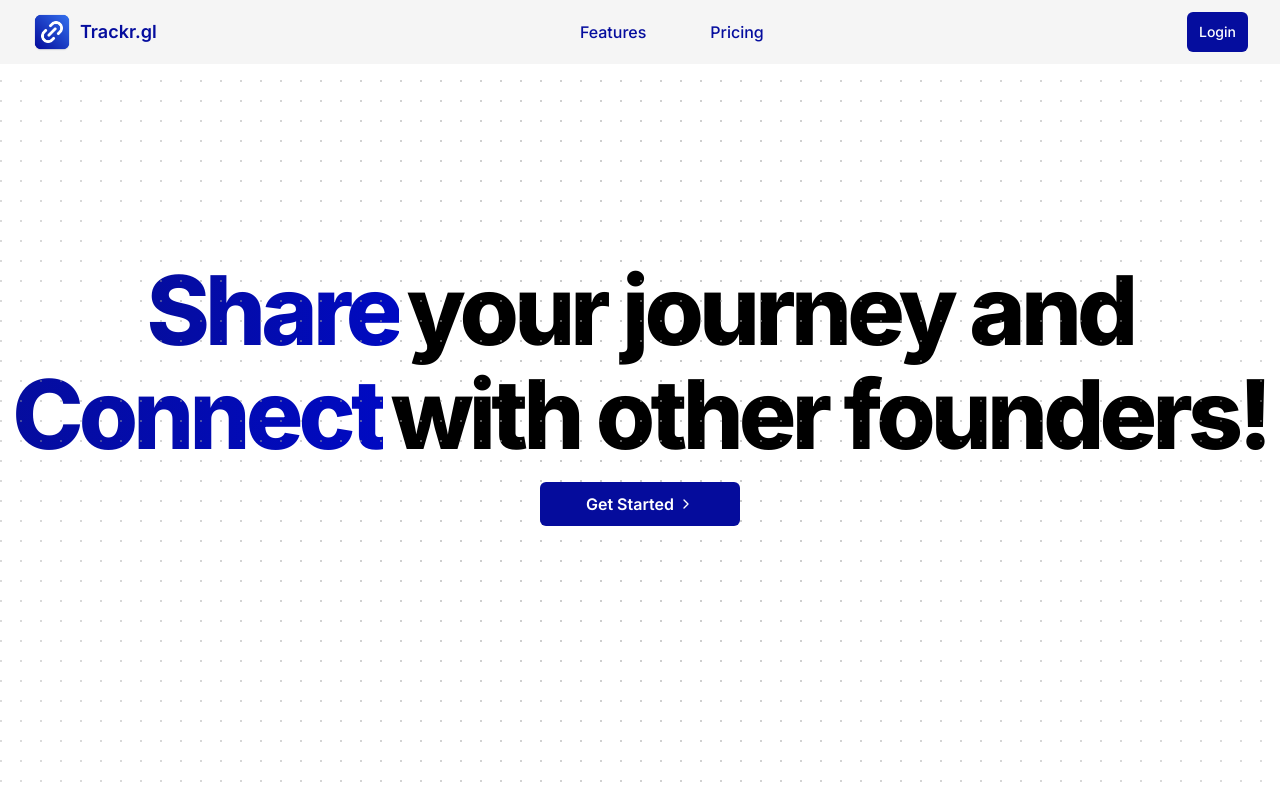
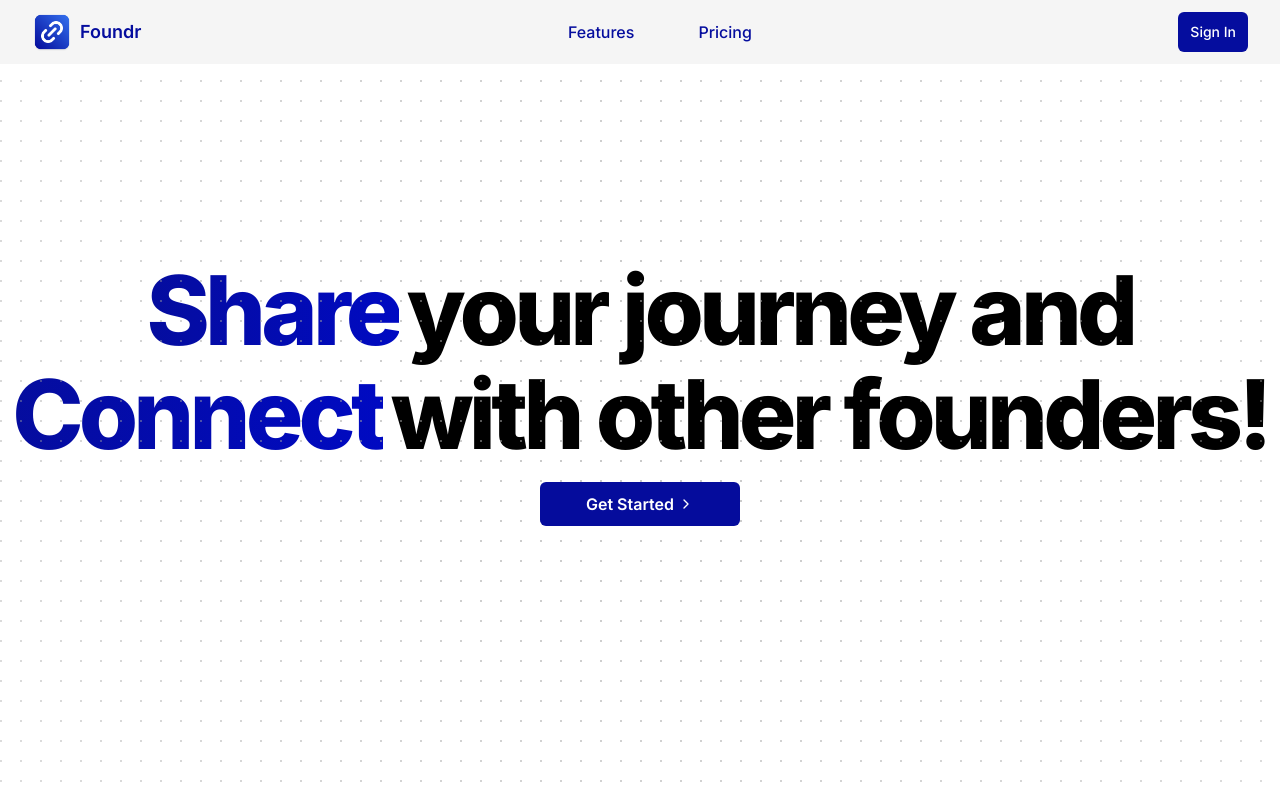
Before and after one commit to codify4/foundr, a Next.js app: page / in a window 1280 px wide. Shown: the top 800 px of the page. Built offline with nearby package versions, Linux system fonts and the light colour scheme; no server answers.

Commit message:
Small changes for responsiveness

```diff
--- a/src/components/LandingPage/Features.tsx
+++ b/src/components/LandingPage/Features.tsx
@@ -26,7 +26,7 @@ const features = [
     Icon: CalendarCheck,
     name: "Activity Graphs",
     description: "Connect your GitHub contributions graph or a custom X posts graph.",
-    className: "col-span-2 row-span-1 relative overflow-hidden", // Added relative and overflow-hidden
+    className: "col-span-2 row-span-1 relative overflow-hidden",
     href: "#",
     background: (
       <div className="absolute inset-y-0 right-0 w-1/2 flex items-center justify-center ">
@@ -47,7 +47,7 @@ const features = [
 
 export default async function Features() {
   return (
-    <BentoGrid className="grid-rows-1 lg:grid-rows-3 ">
+    <BentoGrid className="grid-cols-1 sm:grid-cols-2 lg:grid-cols-3 grid-rows-4 sm:grid-rows-3 gap-4">
       {features.map((feature) => (
         <BentoCard key={feature.name} {...feature} />
       ))}
--- a/src/components/LandingPage/PieChartDemo.tsx
+++ b/src/components/LandingPage/PieChartDemo.tsx
@@ -40,7 +40,6 @@ export function PieChartDemo({ className }: { className?: string }) {
     <Card className={className}>
       <CardHeader className="items-center pb-0">
         <CardTitle>X posts vs GitHub Commits</CardTitle>
-        <CardDescription>January - August 2024</CardDescription>
       </CardHeader>
       <CardContent className="flex-1 pb-0">
         <ChartContainer
--- a/src/components/LandingPage/TopNav.tsx
+++ b/src/components/LandingPage/TopNav.tsx
@@ -11,13 +11,13 @@ const TopNav = ({ features, pricing }: { features: string, pricing: string }) =>
   const [isOpen, setIsOpen] = useState(false);
 
   return (
-    <nav className="fixed top-0 bg-accent text-primary w-full z-10">
+    <nav className="fixed top-0 left-0 z-50 bg-accent text-primary w-full">
       <div className="max-w-7xl mx-auto px-4 sm:px-6 lg:px-8">
         <div className="flex items-center justify-between h-16">
           <div className="flex flex-row items-center justify-center">
             <Link href="#" className="flex items-center gap-2" prefetch={false}>
               <Image src="/foundr.png" width={40} height={40} alt="foundr" />
-              <span className="text-lg font-semibold">Trackr.gl</span>
+              <span className="text-lg font-semibold">Foundr</span>
             </Link>
           </div>
           <div className="hidden md:flex md:items-center md:justify-center">
--- a/src/components/LoginLogoutButton.tsx
+++ b/src/components/LoginLogoutButton.tsx
@@ -27,7 +27,7 @@ const LoginButton = ({ className }: { className?: string }) => {
         }}
         className={className}
       >
-        Log out
+        Sign Out
       </Button>
     );
   }
@@ -39,7 +39,7 @@ const LoginButton = ({ className }: { className?: string }) => {
       }}
       className={className}
     >
-      Login
+      Sign In
     </Button>
   );
 };
```
